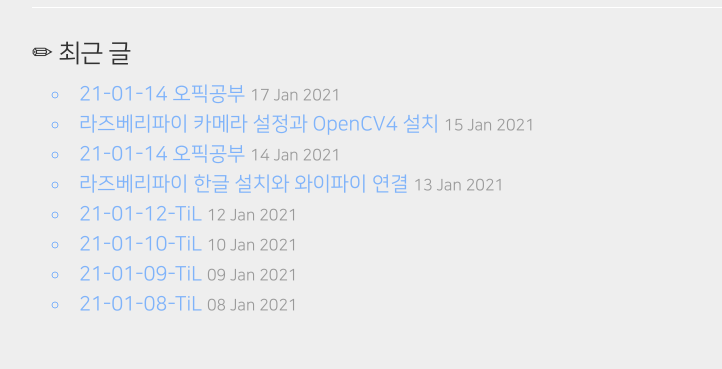
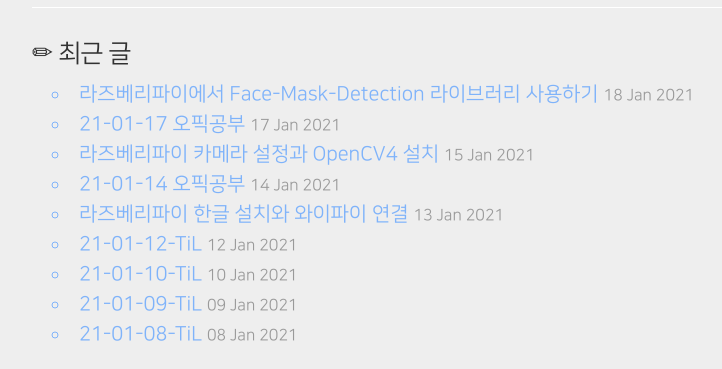
Before and after one commit to ukcastle/ukcastle.github.io, a Jekyll site: the page built from index.html, in a window 1280 px wide and 1113 px high, cut to the strip 744-1113 px from the top of the window. Shown: the whole strip, without its empty margins (248-970 px from the left). Built offline with Jekyll 4.4.1, drawn with Linux system fonts in a browser that asks for light colours; nearby versions of some CDN libraries; comment, search, counter and statistics services are not loaded; part of the change alters nothing that is shown.

Commit message:
docs: TiL0118 end

````diff
--- /dev/null
+++ b/_posts/TiL/2021-01-18-RaspPi-MaskDetection.md
@@ -0,0 +1,93 @@
+---
+layout: post
+title: 라즈베리파이에서 Face-Mask-Detection 라이브러리 사용하기
+category: TiL
+tag: [RaspberryPi, OpenCV]
+---
+
+# Using Face-Mask-Detection Library in Raspberry Pi 3 B
+
+이 글은 기본적인 설치와 예제 코드만을 다룬다.
+
+[Face-Mask-Detection 라이브러리](https://github.com/chandrikadeb7/Face-Mask-Detection) 를 라즈베리파이에서 사용하려고 했는데 많은 에로사항이 있었다.
+
+예제대로 하면 모델 훈련 -> 검증 순서로 하는데, 모델 훈련을 라즈베리파이의 열악한 환경 속에서 하는것도 무리가 있고...
+또한 텐서플로의 버전도 라즈베리파이 OS 안에서는 1.4까지밖에 릴리즈가 안되어있다. 따라서 `pip3 install -r requirements.txt`를 하면 처음부터 뻑난다..
+이제부터 이 문제들의 해결법을 다룰 계획이다.
+
+#### 모델 만들기
+성능 좋은 데스크탑 환경에서 만들었다.
+![train](https://github.com/jo631/jo631.github.io/blob/main/postimg/210118TiL/trainModel.png?raw=true)
+
+
+![avg](https://github.com/jo631/jo631.github.io/blob/main/postimg/210118TiL/avg1.png?raw=true)
+
+매우 정확한 모델이 만들어졌다.
+
+[다운로드 링크](https://github.com/jo631/frames-client/raw/main/mask_detector.model)
+뭐 굳이 다시 돌릴 필요가 있는가? 잘 만들어진거 다운로드 받아서 쓰자
+이걸로 21-01-18 기준 데이터셋을 이용한 99% 정확도의 모델이 만들어졌다.
+<br>
+
+#### 라즈베리파이에서 라이브러리 다운로드하기
+
+실행하기 전 ***가상환경***을 만들고 진행하는걸 추천한다.
+라즈베리파이에 Python3가 깔려있고, 아무것도 없는 상태라고 가정한다.
+설치해야할 라이브러리들은 다음과 같다.
+```
+tensorflow>=1.15.2
+keras==2.3.1
+imutils==0.5.3
+numpy==1.18.2
+opencv-python==4.2.0.*
+matplotlib==3.2.1
+argparse==1.1
+scipy==1.4.1
+scikit-learn==0.23.1
+pillow==7.2.0
+streamlit==0.65.2
+```
+
+여기서 tensorflow가 오류가난다. 왜냐면 라즈베리파이OS에서 정식 릴리즈된게 1.4까지밖에 없어서...
+그래서 [이 사이트](https://towardsdatascience.com/3-ways-to-install-tensorflow-2-on-raspberry-pi-fe1fa2da9104)를 보고 따라했다.
+
+```
+pip3 install https://github.com/bitsy-ai/tensorflow-arm-bin/releases/download/v2.4.0-rc2/tensorflow-2.4.0rc2-cp37-none-linux_armv7l.whl
+```
+
+이러고 `pip3 list` 를 쳐보면 `tensorflow==2.4.0rc2`인 것을 확인할 수 있다.
+![1](https://github.com/jo631/jo631.github.io/blob/main/postimg/210118TiL/111.png?raw=true)
+![2](https://github.com/jo631/jo631.github.io/blob/main/postimg/210118TiL/222.png?raw=true)
+![3](https://github.com/jo631/jo631.github.io/blob/main/postimg/210118TiL/333.png?raw=true)
+
+이런 다음 `requirements.txt`에 적혀있는 내용을 수정해준다.
+```
+keras==2.3.1
+imutils==0.5.3
+numpy==1.18.2
+opencv-python==4.2.0.*
+matplotlib==3.2.1
+argparse==1.1
+scipy==1.4.1
+scikit-learn==0.23.1
+pillow==7.2.0
+streamlit==0.65.2
+```
+
+다음 `pip3 install -r requirements.txt` 를 실행해준다.
+
+numpy같은 경우 이미 1.9.*가 깔려있어 그냥 넘어가기도 하고.. 경고가 몇몇 뜨는데 넘어가도 되는 것 같다.
+
+다음 detect_mask_image.py 파일을 돌려볼건데 OpenCV의 파이썬 문법에서 되는가?싶은것들이 있다.
+오류가 좀 나던데..  np.copy, np.shape(image)[:2] 이렇게 바꿔주면 잘 된다.
+[여기](https://github.com/jo631/frames-client/blob/main/detect_mask_image.py) 에 있는 py 파일을 다운받아도 되고 저것만 바꿔줘도 된다.
+![in](https://github.com/jo631/jo631.github.io/blob/main/postimg/210118TiL/in.jpg?raw=true)
+![out](https://github.com/jo631/jo631.github.io/blob/main/postimg/210118TiL/out.jpg?raw=true)
+
+이런식으로 라즈베리파이에서도 잘 나온다.
+
+다음엔 이걸 실제로 카메라와 연동시켜봐야겠다.
+
+#### 여담
+
+설치때문에 발이 너무 묶여있었다..
--- a/_posts/etc/2021-01-17-OPIc.md
+++ b/_posts/etc/2021-01-17-OPIc.md
@@ -1,6 +1,6 @@
 ---
 layout: post
-title: 21-01-14 오픽공부
+title: 21-01-17 오픽공부
 category: etc
 tag: [OPIc]
 ---
````
